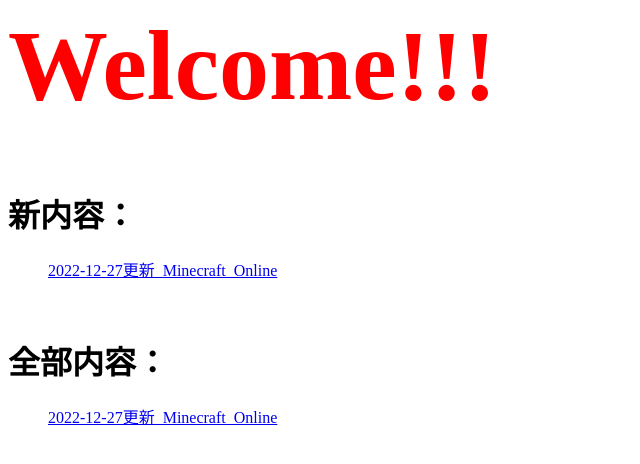
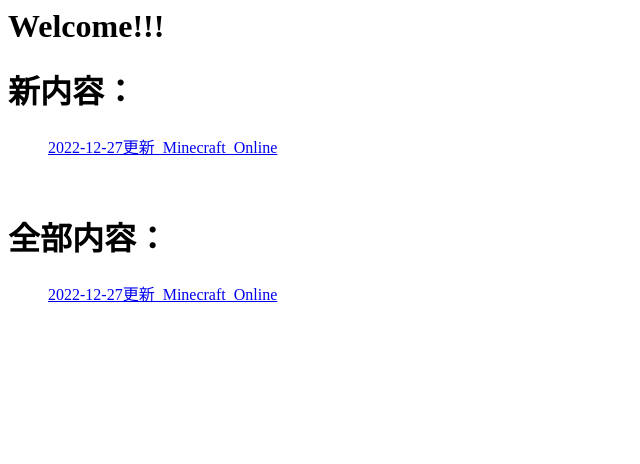
Before and after one commit to naitap/naitap.github.io, a plain HTML site: page index.html in a window 1280 px wide. Shown: the whole page, without its empty margins (0-640 px from the left). Drawn offline with Linux system fonts and the light colour scheme.

Commit message:
Update index.html

```diff
--- a/index.html
+++ b/index.html
@@ -2,15 +2,9 @@
     <head>
         <title>Welcome</title>
         <meta charset="utf-8">
-        <style type="text/css">
-            #welcome {
-                font-size:100px;
-                color:red;
-            }
-        </style>
     </head>
     <body>
-        <h1 id="welcome">Welcome!!!</h1>
+        <h1 style:"color=red;">Welcome!!!</h1>
         <h1>新内容：</h1>
         <ul>
             <a href="https://imkaiji.github.io/minecraftonline/">2022-12-27更新_Minecraft_Online</a>
```
